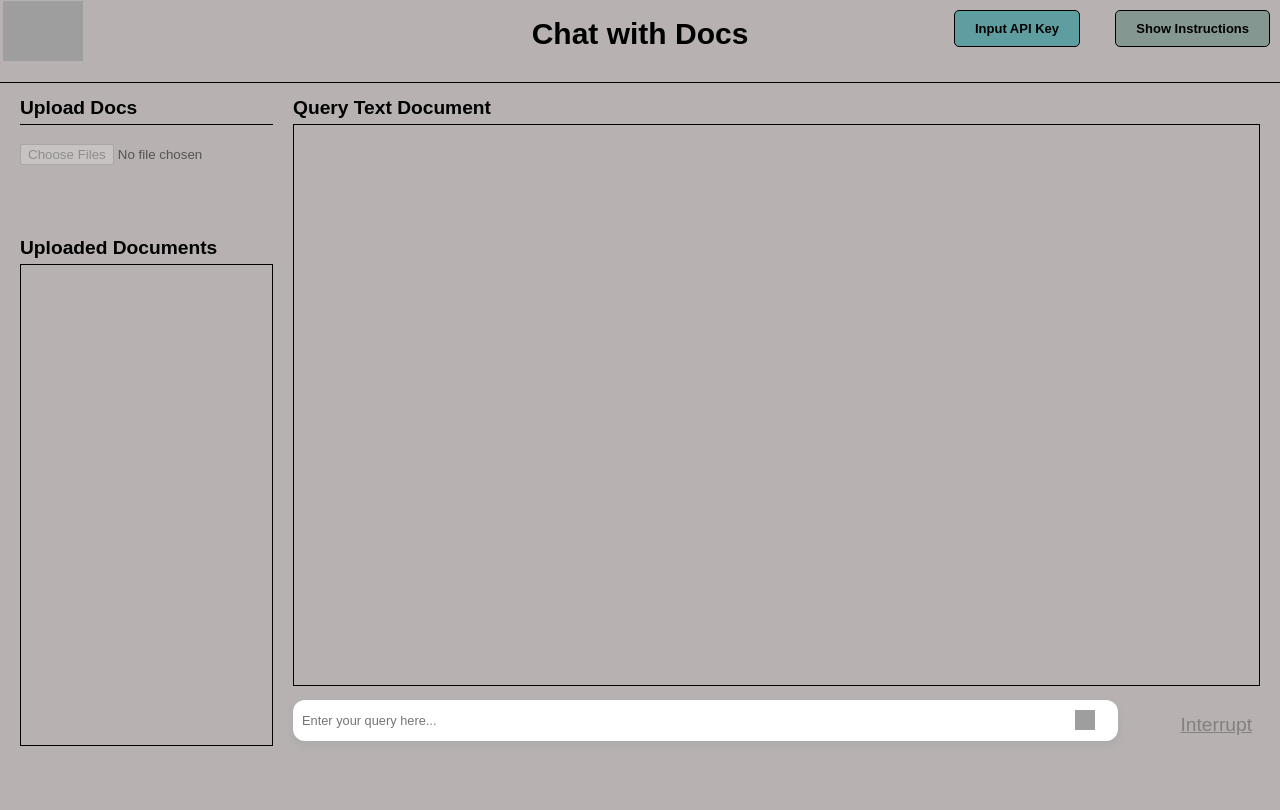
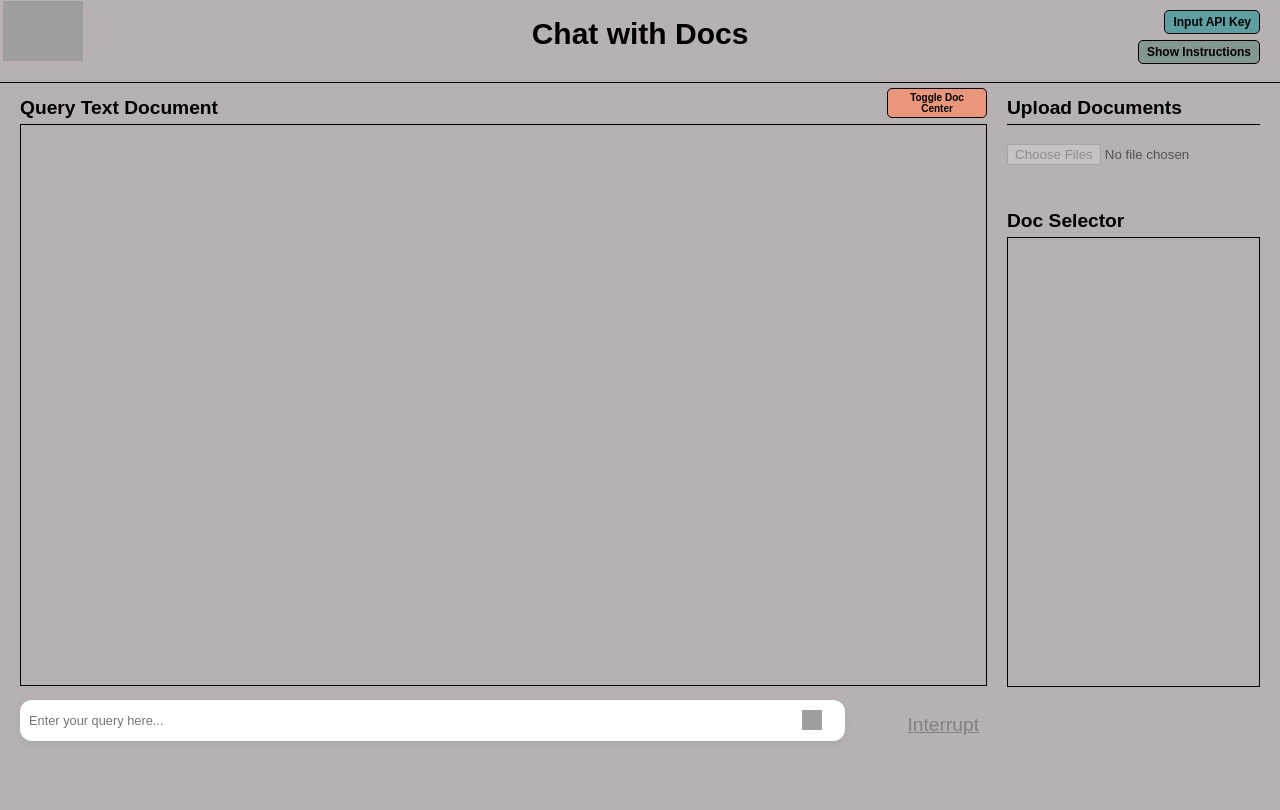
Before and after one commit to rawcsav/NewUtility, a Flask app: page /chat_index in a window 1280 px wide. Run offline with Flask 3, Linux system fonts and the light colour scheme; data that the repository does not hold is empty; some web fonts are replaced; grey boxes are pictures that could not be loaded.

Commit message:
chat with docs toggle doc interface, improved history creation, small format tweaks

```diff
--- a/app/static/css/chat_index.css
+++ b/app/static/css/chat_index.css
@@ -22,7 +22,7 @@ body {
   border-top: 1px solid #000;
 }
 
-.left-column {
+.right-column {
   flex: 1;
   display: flex;
   flex-direction: column;
@@ -89,7 +89,8 @@ body {
 
 h1,
 h2,
-h3 {
+h3,
+h4 {
   margin-top: 10px;
   color: #000;
 }
@@ -110,6 +111,12 @@ h2 {
 
 h3 {
   font-size: 1.2em;
+  margin-bottom: 0;
+}
+
+h4 {
+  font-size: 1.2em;
+  margin-top: -17px;
   margin-bottom: 0;
 }
 
@@ -193,7 +200,7 @@ button {
 #uploaded_docs_list {
   padding: 0;
   margin: 0;
-  max-height: 60vh;
+  max-height: 55vh;
   overflow-y: auto;
   flex-grow: 1;
 }
@@ -203,7 +210,8 @@ input[type='checkbox'] {
   margin-right: 10px;
 }
 
-.right-column {
+.left-column {
+  position: relative;
   flex: 4;
 }
 
@@ -224,7 +232,7 @@ input[type='checkbox'] {
 #docSelectionForm {
   border: 1px solid #000;
   flex-grow: 1;
-  min-height: 60vh; /* Adjust this value as needed */
+  min-height: 56vh; /* Adjust this value as needed */
 }
 
 #uploaded_docs_list li input[type='checkbox'] {
@@ -241,13 +249,6 @@ input[type='checkbox'] {
   margin-top: 10px;
   font-size: 0.9em;
   color: #000;
-}
-
-#apiKeyStatus2 {
-  position: absolute;
-  top: 50px;
-  right: 230px;
-  font-size: 0.8em;
 }
 
 #response_container pre {
@@ -276,17 +277,35 @@ input[type='checkbox'] {
 
 #showInstructions {
   position: absolute;
-  top: 10px; /* Adjust as needed */
-  right: 10px; /* Adjust as needed */
-  font-size: 13px;
+  top: 40px; /* Adjust as needed */
+  right: 20px; /* Adjust as needed */
+  font-size: 12px;
   background-color: #859791;
   color: black;
   border: 1px solid black;
-  padding: 10px 20px;
+  padding: 4px 8px;
   border-radius: 5px;
   font-weight: bold;
   cursor: pointer;
   transition: background-color 0.3s;
+}
+
+.custom-button {
+  position: absolute;
+  top: 5px;
+  z-index: 100;
+  left: calc(100% - 100px);
+  font-size: 10px;
+  background-color: darksalmon;
+  color: black;
+  border: 1px solid black;
+  padding: 3px 8px;
+  text-wrap: none;
+  text-overflow: ellipsis;
+  border-radius: 5px;
+  font-weight: bold;
+  cursor: pointer;
+  transition: all 0.5s ease; /* optional: animate any changes over 0.5 seconds */
 }
 
 .api-key-container {
@@ -297,18 +316,22 @@ input[type='checkbox'] {
 #showApiKey {
   position: absolute;
   top: 10px; /* Adjust as needed */
-  right: 200px; /* Adjust as needed */
-  font-size: 13px;
+  right: 20px; /* Adjust as needed */
+  font-size: 12px;
   background-color: cadetblue;
   color: black;
   border: 1px solid black;
-  padding: 10px 20px;
+  padding: 4px 8px;
   border-radius: 5px;
   font-weight: bold;
   cursor: pointer;
   transition: background-color 0.3s;
 }
 #showApiKey:hover {
+  background-color: #0056b3;
+}
+
+.custom-button:hover {
   background-color: #0056b3;
 }
 
@@ -336,9 +359,6 @@ input[type='checkbox'] {
   border-radius: 5px;
   margin-top: 20%;
   width: 20%;
-  display: flex;
-  align-items: center;
-  justify-content: center;
 }
 .modal-content {
   background-color: white;
@@ -378,9 +398,12 @@ input[type='checkbox'] {
   margin-bottom: 10px;
 }
 
+.history-entry {
+  font-size: 0.8em;
+}
+
 .history-entry pre {
   margin: 0;
-  font-size: 0.8em;
   display: inline;
   font-family: 'Helvetica Neue', serif;
   white-space: pre-wrap; /* This will make the content wrap */
--- a/app/templates/chat_index.html
+++ b/app/templates/chat_index.html
@@ -73,7 +73,6 @@
         <div class="alerts apiKeyAlerts"></div>
       </div>
     </div>
-    <div id="apiKeyStatus2"></div>
     <button id="showInstructions">Show Instructions</button>
     <div id="instructionsModal" class="modal">
       <div class="modal-content">
@@ -94,42 +93,9 @@
     </div>
     <div class="content-wrap">
       <div class="left-column">
-        <div class="setup-container">
-          <div class="upload-container">
-            <h2>Upload Docs</h2>
-            <form id="uploadForm">
-              <input type="file" name="file" multiple id="fileInput" disabled />
-            </form>
-            <div class="alerts uploadAlerts"></div>
-          </div>
-        </div>
-        <div class="docs-container">
-          <h3>Uploaded Documents</h3>
-          <div id="uploaded-docs-section">
-            <form id="docSelectionForm">
-              <ul id="uploaded_docs_list">
-                {% for file in uploaded_files %}
-                <li>
-                  <input
-                    type="checkbox"
-                    name="selected_docs"
-                    value="{{ file }}"
-                    checked
-                  />
-                  <div>{{ file }}</div>
-                  <!-- New Delete Button -->
-                  <button class="delete-btn" onclick="removeFile('{{ file }}')">
-                    X
-                  </button>
-                </li>
-                {% endfor %}
-              </ul>
-            </form>
-          </div>
-          <div id="docs-alerts"></div>
-        </div>
-      </div>
-      <div class="right-column">
+        <button id="toggleRightColumn" class="custom-button">
+          Toggle Doc Center
+        </button>
         <div class="query-container" style="position: relative">
           <h3>Query Text Document</h3>
           <div id="query-results-section">
@@ -172,6 +138,43 @@
           <div class="alerts queryAlerts"></div>
         </div>
       </div>
+      <div class="right-column">
+        <div class="setup-container">
+          <div class="upload-container">
+            <h2>Upload Documents</h2>
+
+            <form id="uploadForm">
+              <input type="file" name="file" multiple id="fileInput" disabled />
+            </form>
+            <div class="alerts uploadAlerts"></div>
+          </div>
+        </div>
+        <div class="docs-container">
+          <h4>Doc Selector</h4>
+          <div id="uploaded-docs-section">
+            <form id="docSelectionForm">
+              <ul id="uploaded_docs_list">
+                {% for file in uploaded_files %}
+                <li>
+                  <input
+                    type="checkbox"
+                    name="selected_docs"
+                    value="{{ file }}"
+                    checked
+                  />
+                  <div>{{ file }}</div>
+                  <!-- New Delete Button -->
+                  <button class="delete-btn" onclick="removeFile('{{ file }}')">
+                    X
+                  </button>
+                </li>
+                {% endfor %}
+              </ul>
+            </form>
+          </div>
+          <div id="docs-alerts"></div>
+        </div>
+      </div>
     </div>
   </body>
 </html>
```
Also changed, not shown: app/static/js/chat_index.js (+71 -20 lines).
